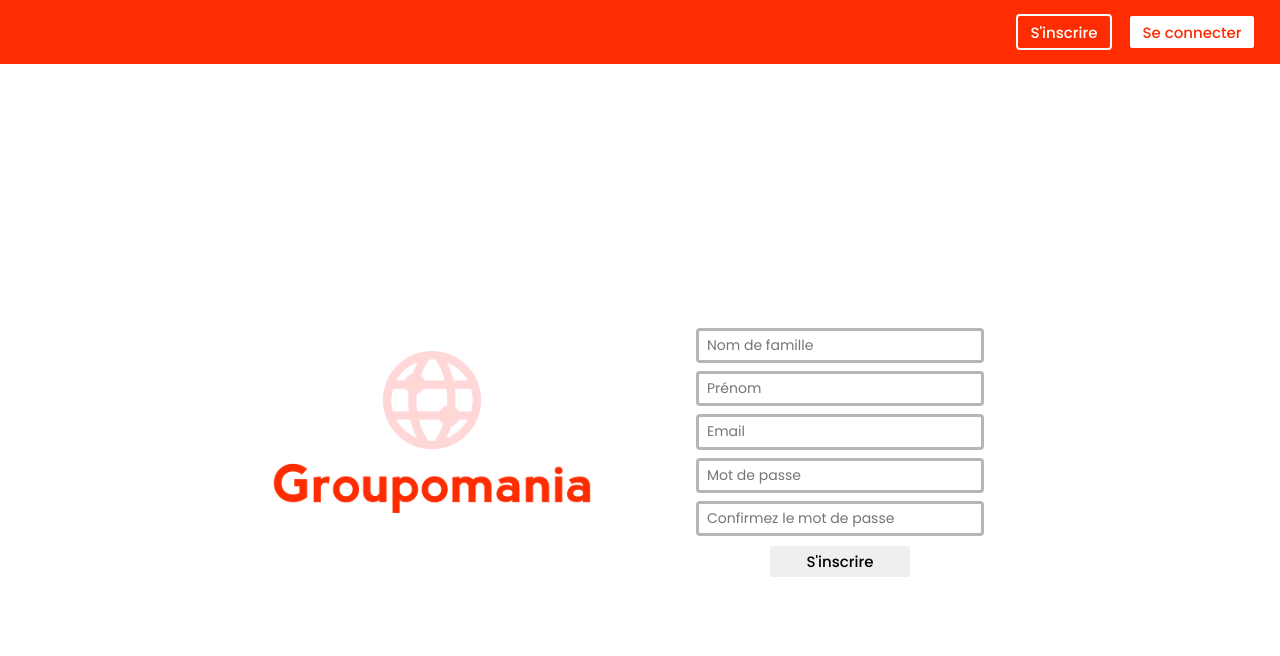
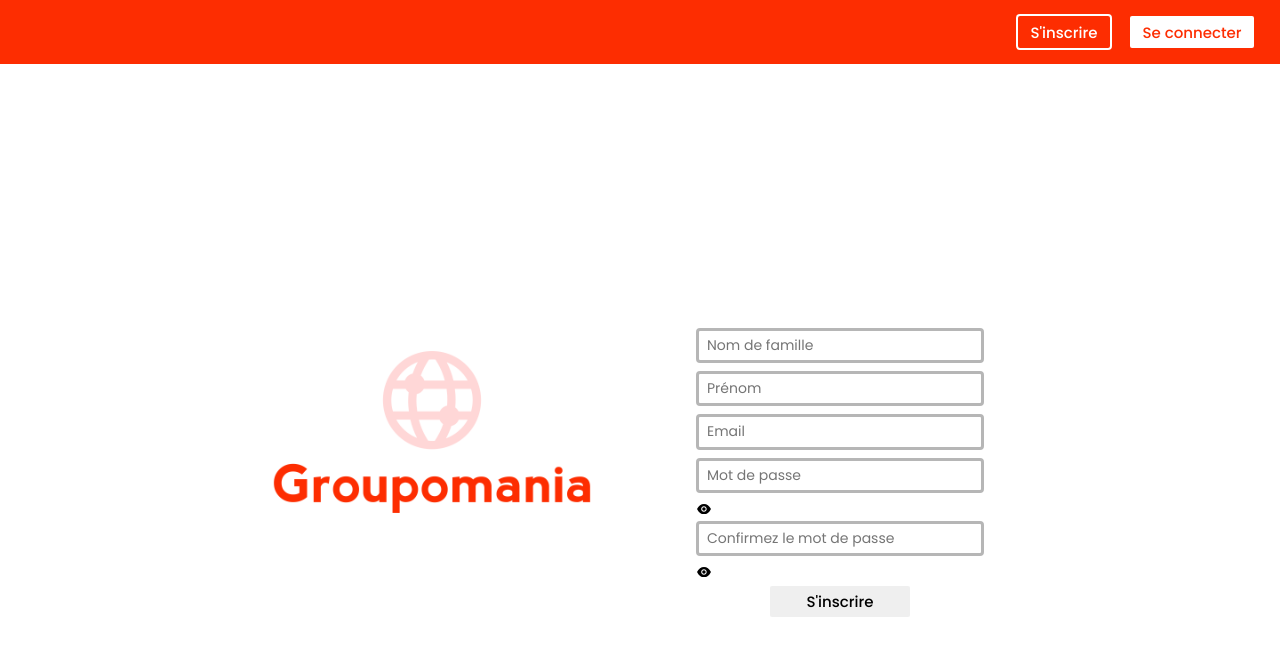
Before and after one commit to SebastienStordeur/Groupomania, a React (Create React App) app: page / in a window 1280 px wide. Shown: the top 656 px of the page. Built offline with nearby package versions, Linux system fonts and the light colour scheme.

Commit message:
show password function halfly done

```diff
--- a/package.json
+++ b/package.json
@@ -9,6 +9,7 @@
     "node-sass": "^6.0.1",
     "react": "^17.0.2",
     "react-dom": "^17.0.2",
+    "react-icons": "^4.2.0",
     "react-router-dom": "^5.2.0",
     "react-scripts": "4.0.3",
     "web-vitals": "^1.1.2"
--- a/src/Components/Pages/registerPage/RegisterForm.js
+++ b/src/Components/Pages/registerPage/RegisterForm.js
@@ -1,7 +1,15 @@
-import React from "react";
-import '../../../style.css';
+import React, {useState} from "react";
+import "../../../style.css";
+import { AiFillEye} from "react-icons/ai";
 
 const RegisterForm = () => {
+
+  const showPassword = () => {
+    const psw = document.querySelector('.password1')
+    if (psw.type === "password") psw.type = "text"
+    else psw.type = "password"
+  }
+
   return (
     <form className="register-form">
       <label className="input" value="Nom de famille">
@@ -35,6 +43,9 @@ const RegisterForm = () => {
           placeholder="Mot de passe"
           required
         />
+        <div className="show-hide-icon">
+          <AiFillEye style={{ cursor: "pointer" }} className="show-psw" onClick={showPassword}/>
+        </div>
       </label>
       <label className="input">
         <input
@@ -43,9 +54,14 @@ const RegisterForm = () => {
           placeholder="Confirmez le mot de passe"
           required
         />
+        <div className="show-hide-icon">
+          <AiFillEye style={{ cursor: "pointer" }} />
+        </div>
       </label>
       <div className="btn-box register-box-btn">
-        <button type="submit" className="register-btn btn">S'inscrire</button>
+        <button type="submit" className="register-btn btn">
+          S'inscrire
+        </button>
       </div>
     </form>
   );
```
Also changed, not shown: src/App.js (+10 -6 lines), 1 other file (tests, documents, lock files or other folders).
